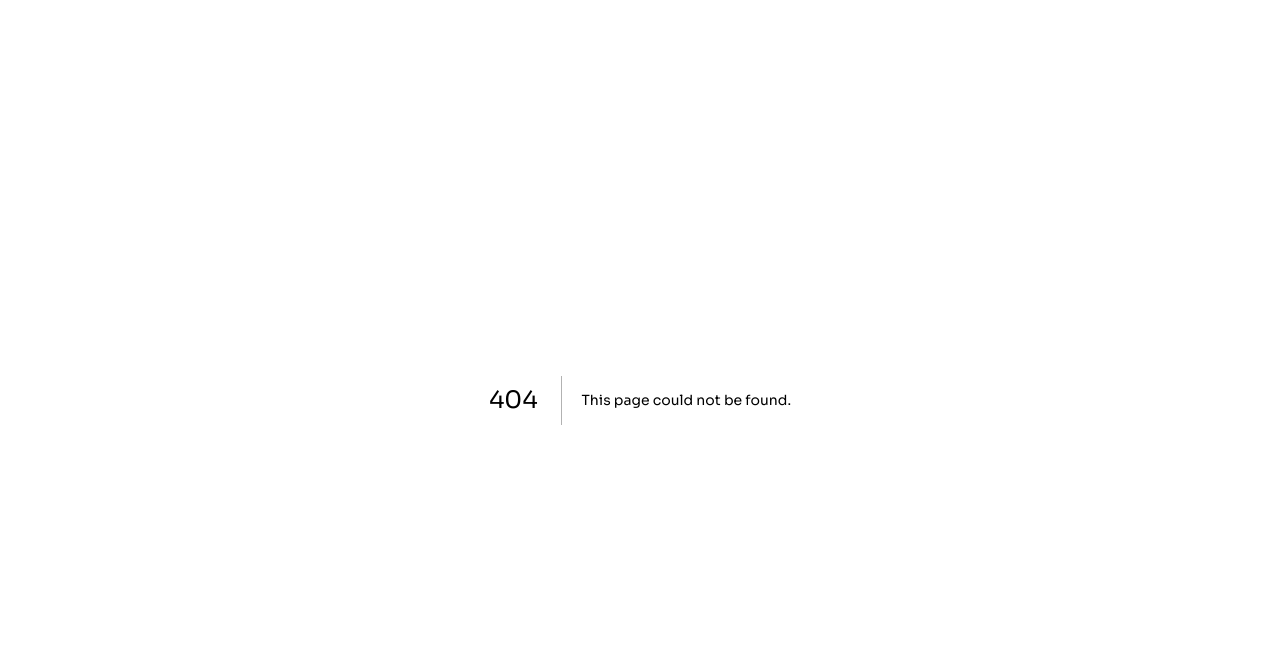
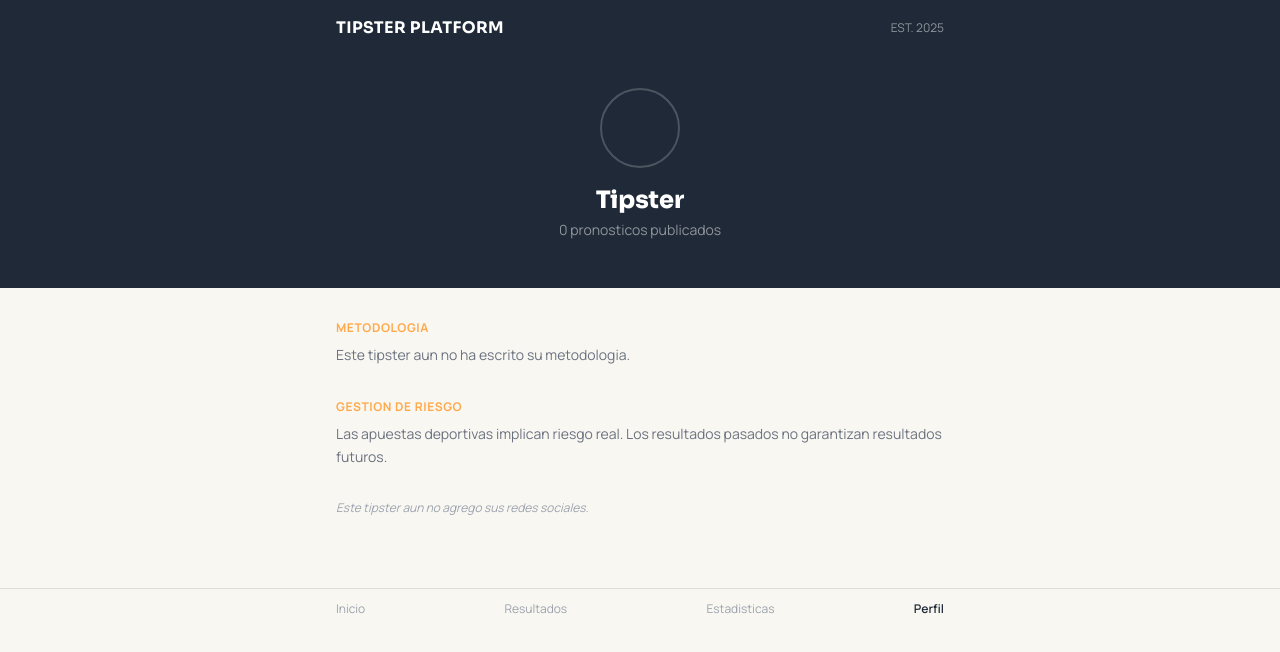
Before and after one commit to ElkinFernandez/tipster-platform, a Next.js app: page /perfil in a window 1280 px wide. Before the commit this address had no page. Shown: the top 652 px of the page. Built offline with nearby package versions, Linux system fonts and the light colour scheme; no server answers; the database is empty.

Commit message:
feat: Add Perfil page - all public screens complete

```diff
--- /dev/null
+++ b/app/perfil/page.tsx
@@ -0,0 +1,70 @@
+'use client'
+
+import { useTipster } from '@/hooks/useTipster'
+import { useHomeStats } from '@/hooks/useStats'
+
+export default function PerfilPage() {
+  const { tipster, loading: loadingTipster } = useTipster()
+  const { stats, loading: loadingStats } = useHomeStats()
+
+  const displayName = tipster?.name || 'Tipster'
+  const bio = tipster?.bio || 'Este tipster aun no ha escrito su metodologia.'
+  const telegramUrl = tipster?.telegram_url
+  const instagramUrl = tipster?.instagram_url
+
+  return (
+    <div className="min-h-screen bg-[#F9F7F1]">
+      <header className="bg-[#1F2937] text-white">
+        <div className="max-w-2xl mx-auto px-5 sm:px-8 py-4 flex items-center justify-between">
+          <a href="/" className="font-display font-bold tracking-wide text-sm sm:text-base">TIPSTER PLATFORM</a>
+          <span className="text-xs text-white/50">EST. 2025</span>
+        </div>
+      </header>
+
+      <section className="bg-[#1F2937] text-white">
+        <div className="max-w-2xl mx-auto px-5 sm:px-8 pt-8 pb-12 text-center">
+          <div className="h-20 w-20 rounded-full border-2 border-white/20 mx-auto mb-4"></div>
+          <h1 className="font-display text-2xl font-extrabold">
+            {loadingTipster ? '...' : displayName}
+          </h1>
+          <p className="text-sm text-white/50 mt-1">
+            {loadingStats ? '' : stats.total_bets + ' pronosticos publicados'}
+          </p>
+        </div>
+      </section>
+
+      <main className="max-w-2xl mx-auto px-5 sm:px-8 py-8">
+        <p className="text-xs font-bold uppercase tracking-wider text-[#FFA94D] mb-2">Metodologia</p>
+        <p className="text-sm text-[#6B7280] leading-relaxed mb-8">
+          {bio}
+        </p>
+
+        <p className="text-xs font-bold uppercase tracking-wider text-[#FFA94D] mb-2">Gestion de riesgo</p>
+        <p className="text-sm text-[#6B7280] leading-relaxed mb-8">
+          Las apuestas deportivas implican riesgo real. Los resultados pasados no garantizan resultados futuros.
+        </p>
+
+        <div className="flex flex-col sm:flex-row gap-3 mb-10">
+          {telegramUrl && (
+            <a href={telegramUrl} className="rounded-2xl bg-[#FFA94D] text-white font-bold text-sm py-3 px-6 text-center">Telegram</a>
+          )}
+          {instagramUrl && (
+            <a href={instagramUrl} className="rounded-2xl border border-black/15 text-[#1F2937] font-bold text-sm py-3 px-6 text-center">Instagram</a>
+          )}
+          {!telegramUrl && !instagramUrl && (
+            <p className="text-xs text-[#9CA3AF] italic">Este tipster aun no agrego sus redes sociales.</p>
+          )}
+        </div>
+      </main>
+
+      <nav className="sticky bottom-0 bg-[#F9F7F1]/95 backdrop-blur-sm border-t border-black/10">
+        <div className="max-w-2xl mx-auto px-5 sm:px-8 py-3 flex justify-between text-xs">
+          <a href="/" className="text-[#9CA3AF]">Inicio</a>
+          <a href="/resultados" className="text-[#9CA3AF]">Resultados</a>
+          <a href="/estadisticas" className="text-[#9CA3AF]">Estadisticas</a>
+          <span className="font-semibold text-[#1F2937]">Perfil</span>
+        </div>
+      </nav>
+    </div>
+  )
+}
```
